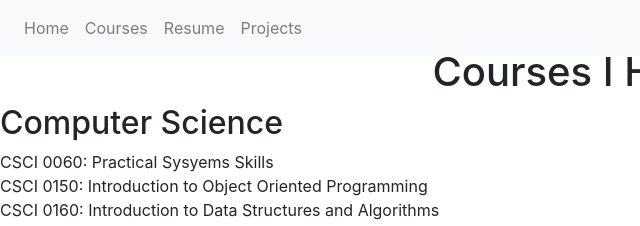
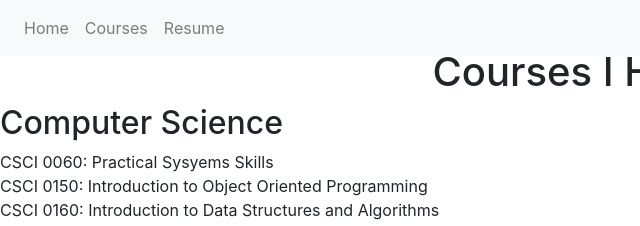
Before and after one commit to nasheath/nasheath.github.io, a plain HTML site: page courses.html in a window 1280 px wide. Shown: the top 226 px of the page, 0-640 px from the left. Drawn offline with nearby package versions, Linux system fonts and the light colour scheme.

Commit message:
Took out a link addition

```diff
--- a/courses.html
+++ b/courses.html
@@ -16,7 +16,7 @@
                 <a class="nav-item nav-link" href="index.html">Home<span class="sr-only">(current)</span></a>
                 <a class="nav-item nav-link" href="courses.html">Courses</a>
                 <a class="nav-item nav-link" href="resume.html">Resume</a>
-                <a class="nav-item nav-link" href="projects.html">Projects</a>
+                <!-- <a class="nav-item nav-link" href="projects.html">Projects</a> -->
             </div>
         </div>
     </nav>
```
Also changed, not shown: index.html (+1 -1 lines), resume.html (+1 -1 lines).
